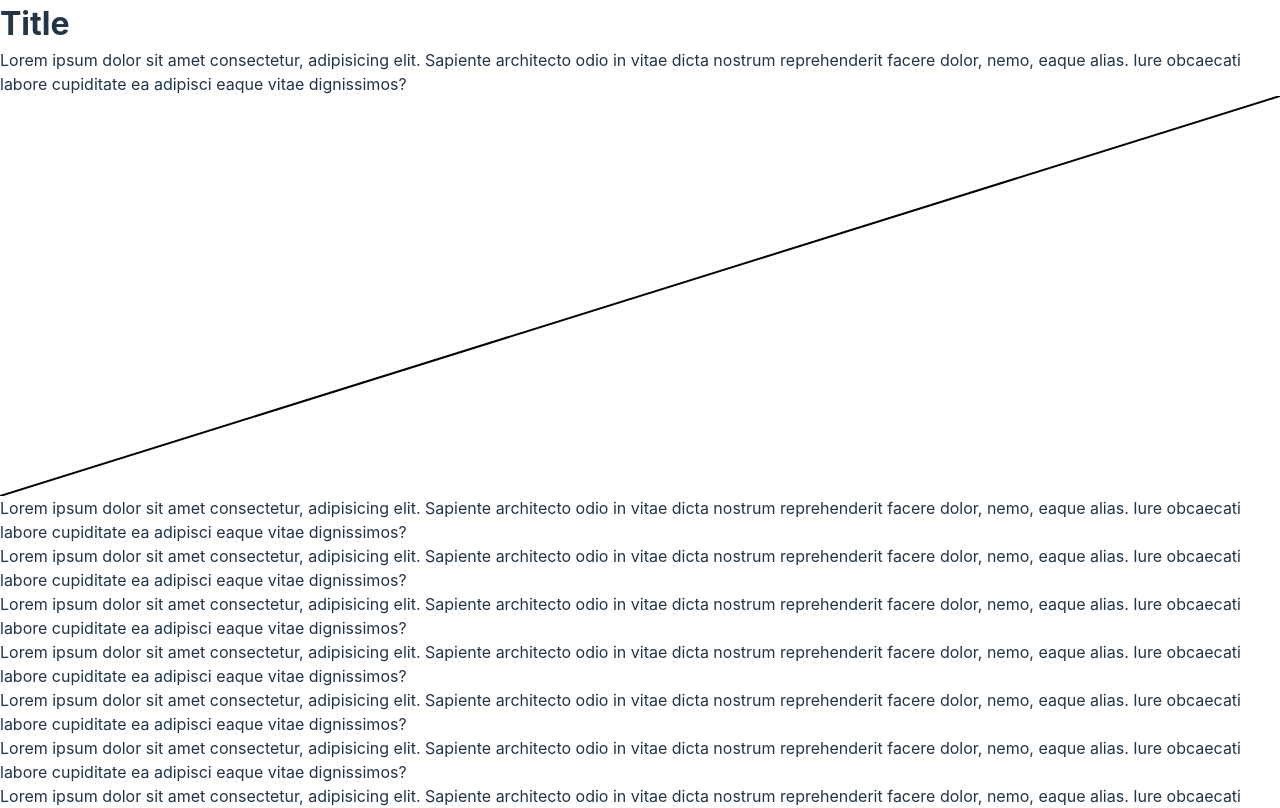
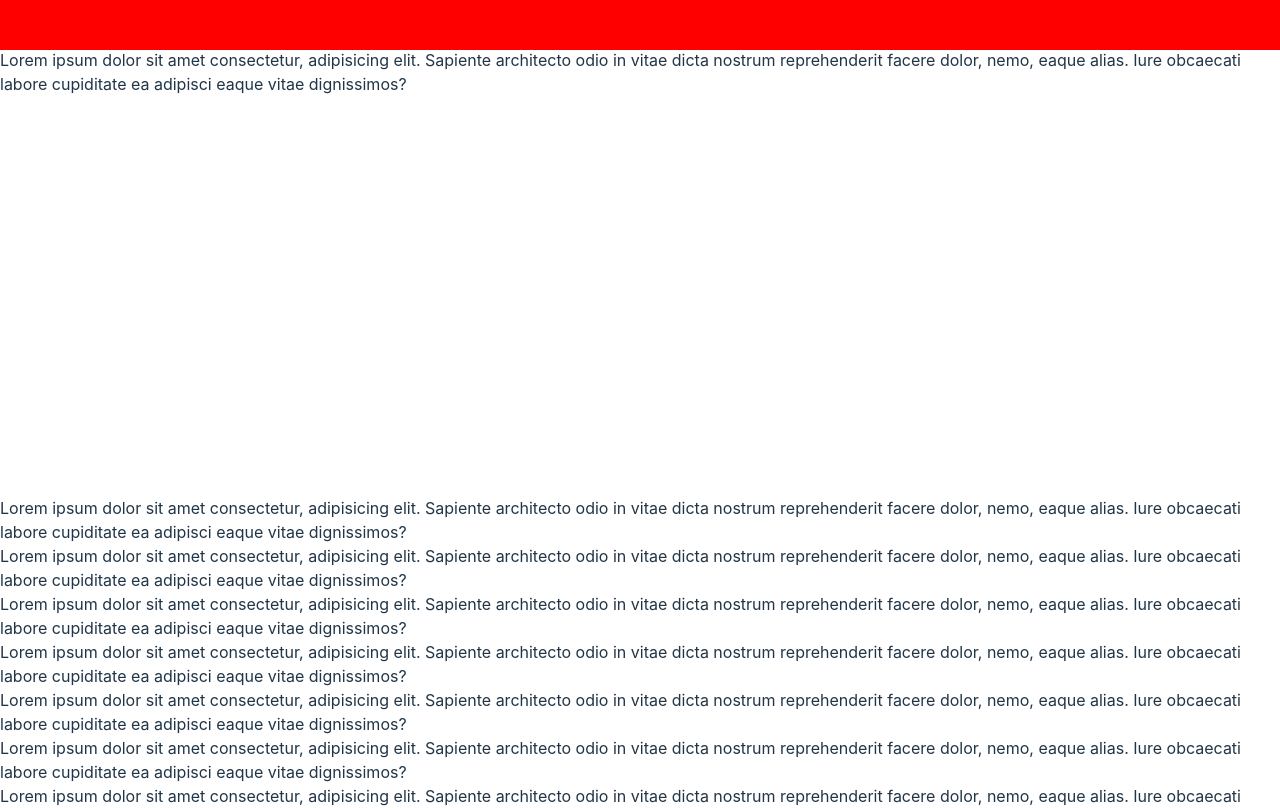
Before and after one commit to Calisto184AC0/diagonal-box, a website built with Vite: page index.html in a window 1280 px wide. Shown: the top 808 px of the page. Built offline with nearby package versions, Linux system fonts and the light colour scheme.

Commit message:
💄 Update examples files

```diff
--- a/index.html
+++ b/index.html
@@ -7,6 +7,7 @@
     <title>Diagonal Example</title>
   </head>
   <body>
+    <div class="header"></div>
     <h1>Title</h1>
     <p>
       Lorem ipsum dolor sit amet consectetur, adipisicing elit. Sapiente
@@ -14,7 +15,7 @@
       eaque alias. Iure obcaecati labore cupiditate ea adipisci eaque vitae
       dignissimos?
     </p>
-    <div class="box" style="height: 50vh"></div>
+    <div class="diagonal-box_container" style="height: 50vh"></div>
     <p>
       Lorem ipsum dolor sit amet consectetur, adipisicing elit. Sapiente
       architecto odio in vitae dicta nostrum reprehenderit facere dolor, nemo,
@@ -69,7 +70,7 @@
       eaque alias. Iure obcaecati labore cupiditate ea adipisci eaque vitae
       dignissimos?
     </p>
-    <div class="box" style="height: 500px"></div>
+    <div class="diagonal-box_container" style="height: 500px"></div>
     <p>
       Lorem ipsum dolor sit amet consectetur, adipisicing elit. Sapiente
       architecto odio in vitae dicta nostrum reprehenderit facere dolor, nemo,
@@ -94,7 +95,7 @@
       eaque alias. Iure obcaecati labore cupiditate ea adipisci eaque vitae
       dignissimos?
     </p>
-    <div class="box" style="height: 15rem"></div>
+    <div class="diagonal-box_container" style="height: 15rem"></div>
     <p>
       Lorem ipsum dolor sit amet consectetur, adipisicing elit. Sapiente
       architecto odio in vitae dicta nostrum reprehenderit facere dolor, nemo,
--- a/src/styles/box.css
+++ /dev/null
@@ -1,4 +0,0 @@
-.box > svg {
-  width: 100%;
-  height: 100%;
-}
--- a/src/styles/style.css
+++ b/src/styles/style.css
@@ -19,3 +19,12 @@
     background-color: #ffffff;
   }
 }
+
+.header {
+  width: 100%;
+  height: 50px;
+
+  background: red;
+
+  position: fixed;
+}
```
